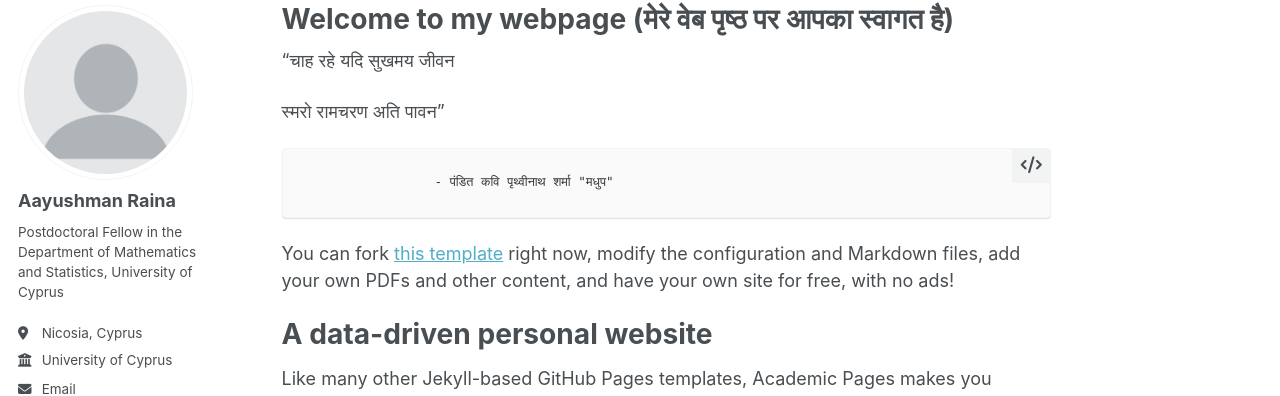
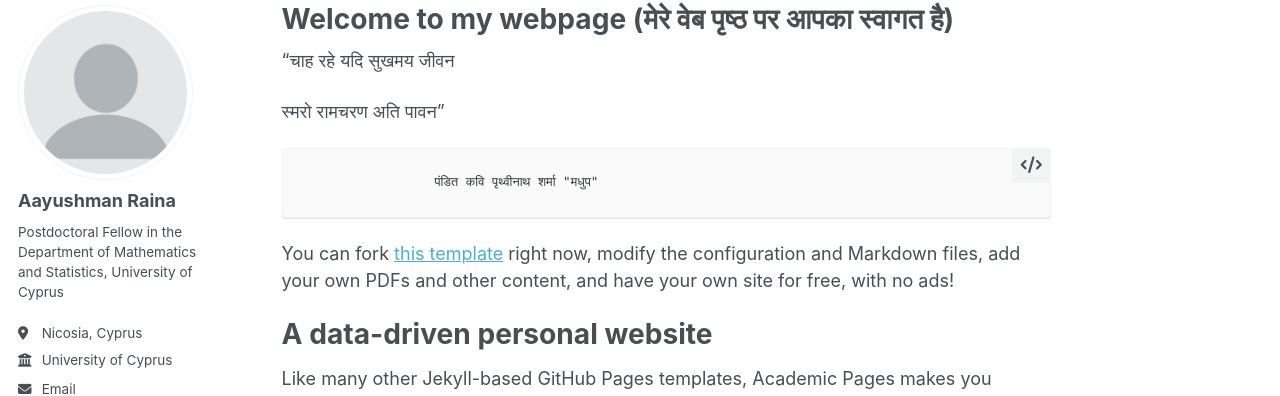
Before and after one commit to Aayushman5/Aayushman5.github.io, a Jekyll site: the page built from _pages/about.md, in a window 1280 px wide and 900 px high. Shown: the part 96-492 px from the top of the window. Built offline with Jekyll 4.4.1, drawn with Linux system fonts in a browser that asks for light colours; some web fonts are replaced; a script bundle is joined from its source files by our own code; library files that are not in the unit come from our copies.

```diff
--- a/_pages/about.md
+++ b/_pages/about.md
@@ -11,7 +11,7 @@ redirect_from:
 
 स्मरो रामचरण अति पावन"
 
-                     - पंडित कवि पृथ्वीनाथ शर्मा "मधुप"
+                     पंडित कवि पृथ्वीनाथ शर्मा "मधुप"
 
  You can fork [this template](https://github.com/academicpages/academicpages.github.io) right now, modify the configuration and Markdown files, add your own PDFs and other content, and have your own site for free, with no ads!
 
```
